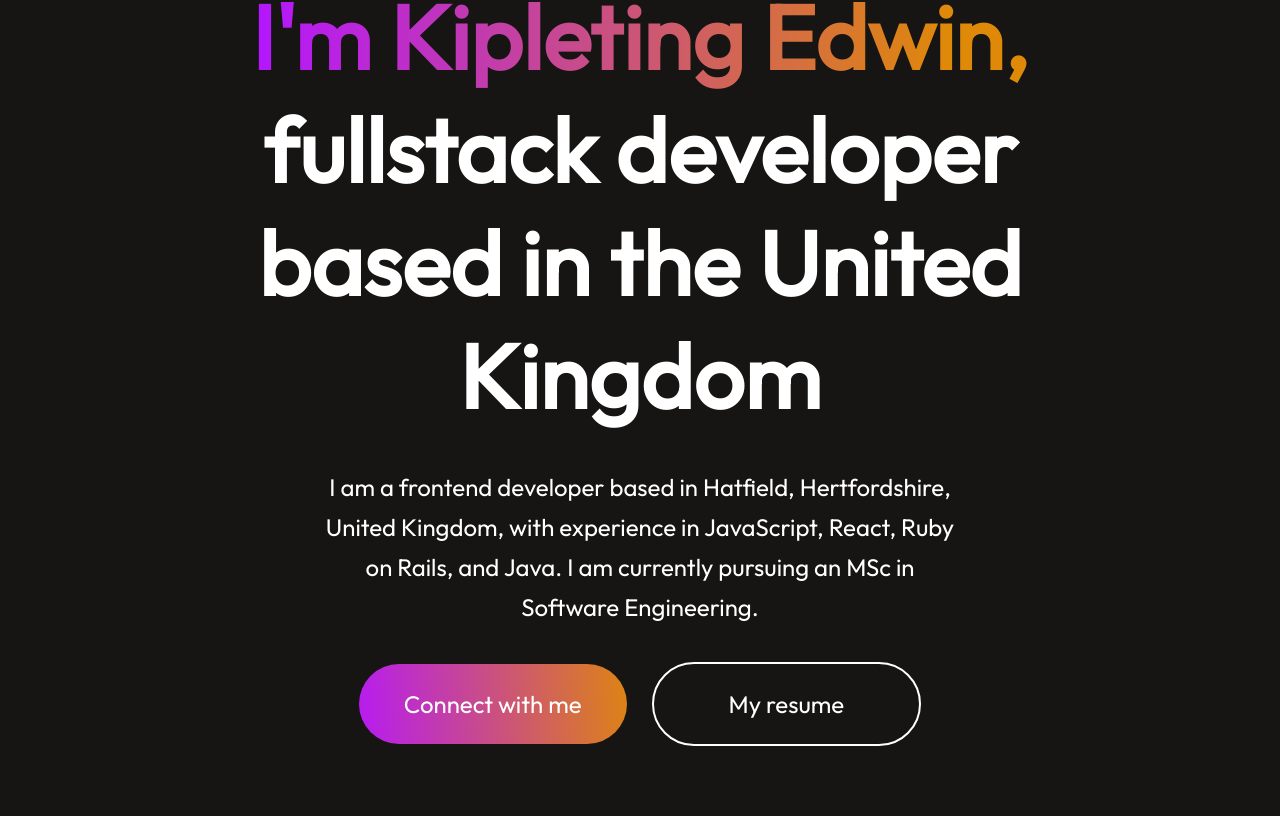
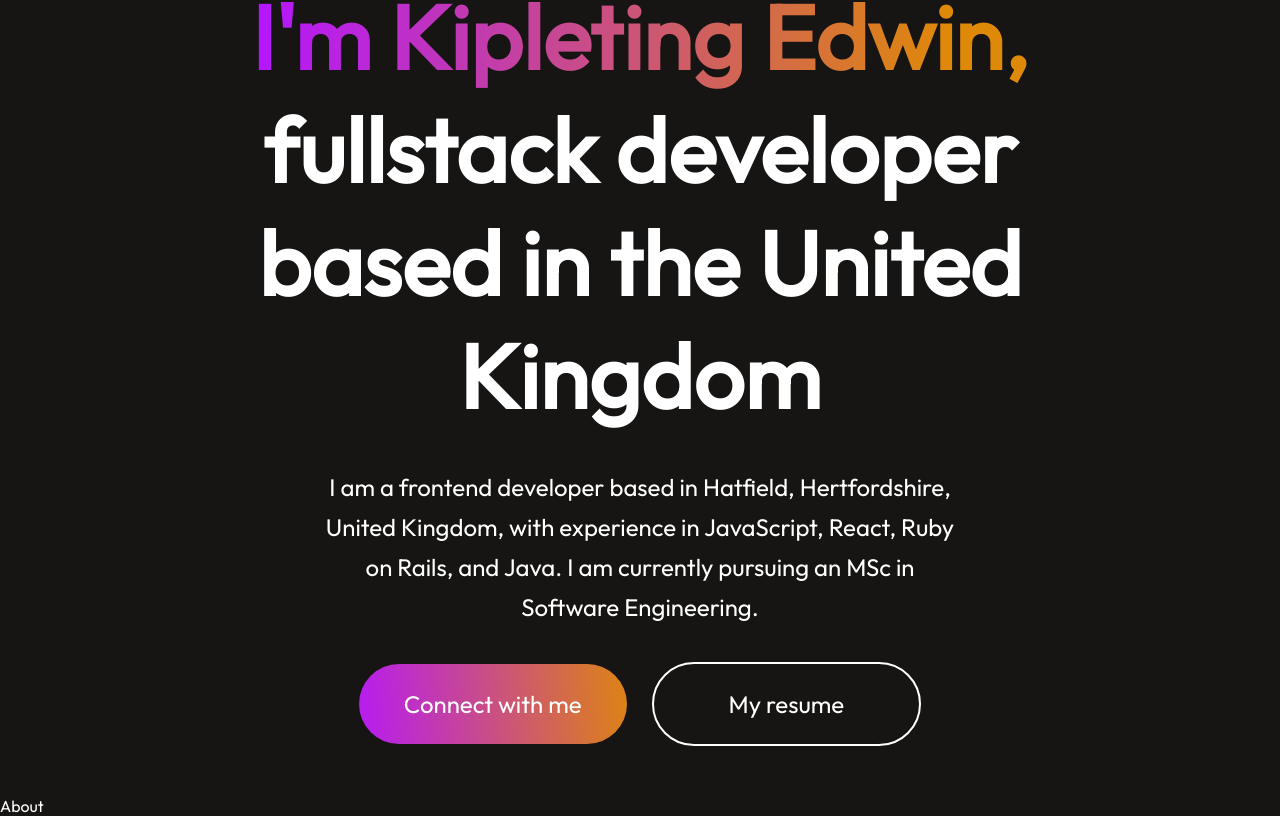
Before and after one commit to KipletingEdwin/kipleting-edwin-portfolio, a React (Vite) app: page / in a window 1280 px wide. Shown: the part 641-1457 px from the top of the page. Built offline with nearby package versions, Linux system fonts and the light colour scheme.

Commit message:
Add About section

```diff
--- a/src/App.jsx
+++ b/src/App.jsx
@@ -1,6 +1,7 @@
 import React from 'react'
 import Navbar from './Components/Navbar/Navbar'
 import Hero from './Components/Hero/Hero'
+import About from './Components/About/About'
 
 
 const App = () => {
@@ -8,6 +9,7 @@
     <div>
       <Navbar />
       <Hero />
+      <About />
 
     </div>
   )
--- /dev/null
+++ b/src/Components/About/About.jsx
@@ -0,0 +1,9 @@
+import React from 'react'
+
+const About = () => {
+  return (
+    <div>About</div>
+  )
+}
+
+export default About
```
Also changed, not shown: src/Components/About/About.css (added).
